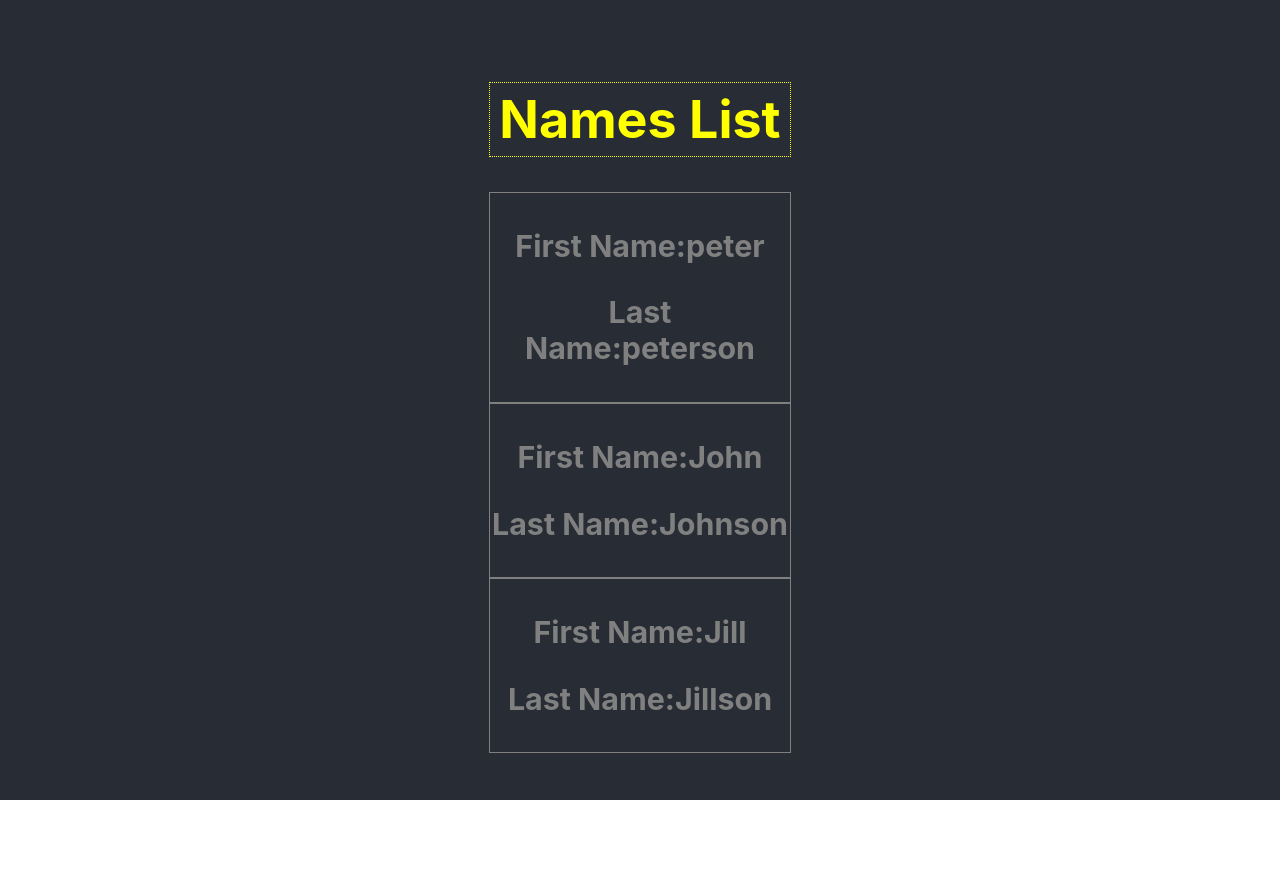
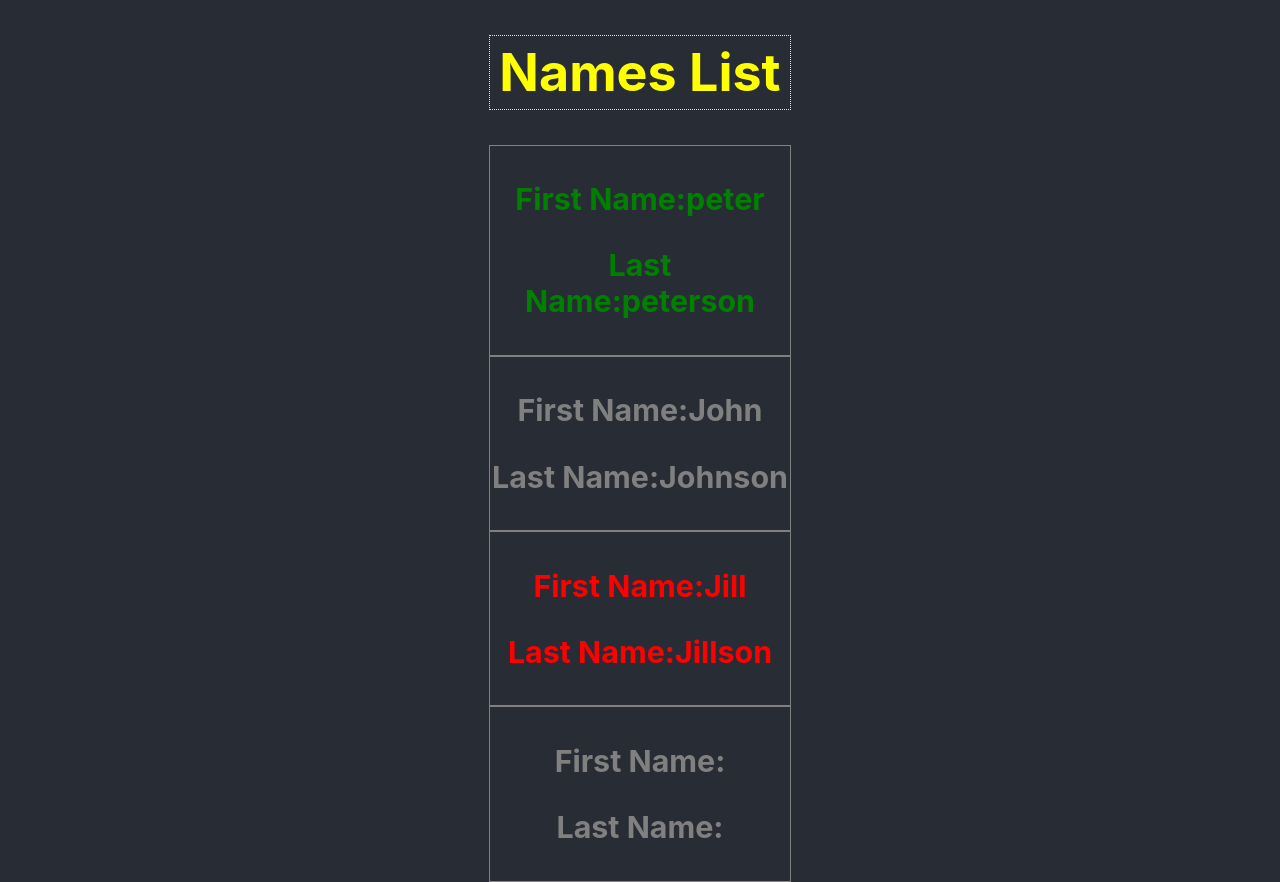
Before and after one commit to prajakta1205/app-granular-proj, a React app: page / in a window 1280 px wide. Before the commit the page ends 800 px from the top, so only its background shows below. Built offline with nearby package versions, Linux system fonts and the light colour scheme.

Commit message:
HOC pratice

```diff
--- a/src/App.js
+++ b/src/App.js
@@ -3,15 +3,42 @@ import './App.scss';
 import NameTag from './components/nameTag';
 
 
+
+const makeGreen = BaseComponent => props =>{
+  const addGreen={
+      style:{
+          color:"green"
+      }
+  }
+
+  const newProps={
+      ...props,...addGreen
+  }
+
+  return <BaseComponent{...newProps}/>
+}
+
+const removeInline = BaseComponent =>props =>{
+  const newProps={...props}
+  delete newProps.style
+  return <BaseComponent{...newProps}/>
+}
+
+
+const GreenNameTag =makeGreen(NameTag)
+const CleanNameTag=removeInline(NameTag)
+
+
 function App() {
-  console.log('hi')
+
   return (
     <div className="App">
       <header className="App-header">
         <h1 className='name title'>Names List</h1>
-        <NameTag firstname="peter" lastname="peterson">Peter</NameTag>
-        <NameTag firstname="John" lastname="Johnson">John</NameTag>
-        <NameTag firstname="Jill" lastname="Jillson" >Jill</NameTag>
+        <GreenNameTag firstname="peter" lastname="peterson">Peter</GreenNameTag>
+         <CleanNameTag style={{color:'red'}} firstname="John" lastname="Johnson">John</CleanNameTag>{/*that is called as HOC */}
+        <NameTag style={{color:'red'}} firstname="Jill" lastname="Jillson" >Jill</NameTag>
+        <NameTag></NameTag>
       </header>
     </div>
   );
--- a/src/components/nameTag.js
+++ b/src/components/nameTag.js
@@ -1,16 +1,12 @@
 import React from "react";
 
 
-const makeGreen = BaseComponent => props =>{
-
-}
-
 function nameTag(props){
     return(
-    <div className="name">
-    <h3 >First Name:{props.firstname}</h3>
-    <h3 >Last Name:{props.lastname}</h3>
-    </div>
+        <div className="name">
+            <h3 style={props.style}>First Name:{props.firstname}</h3>
+            <h3 style={props.style}>Last Name:{props.lastname}</h3>
+        </div>
     );
 }
 
```
